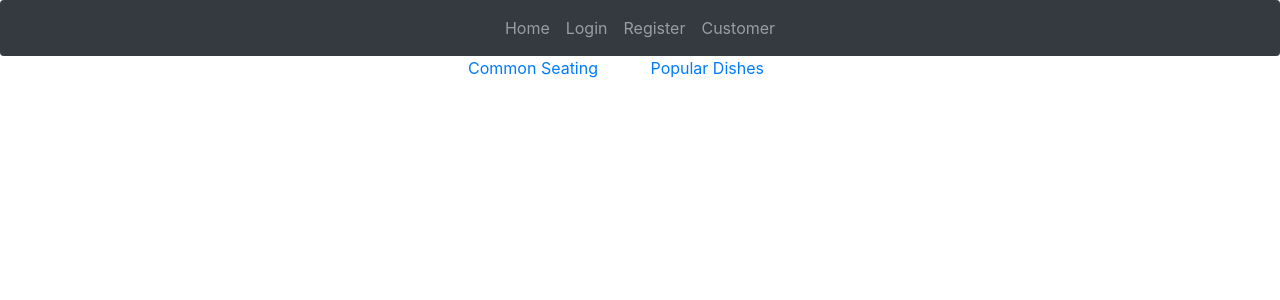
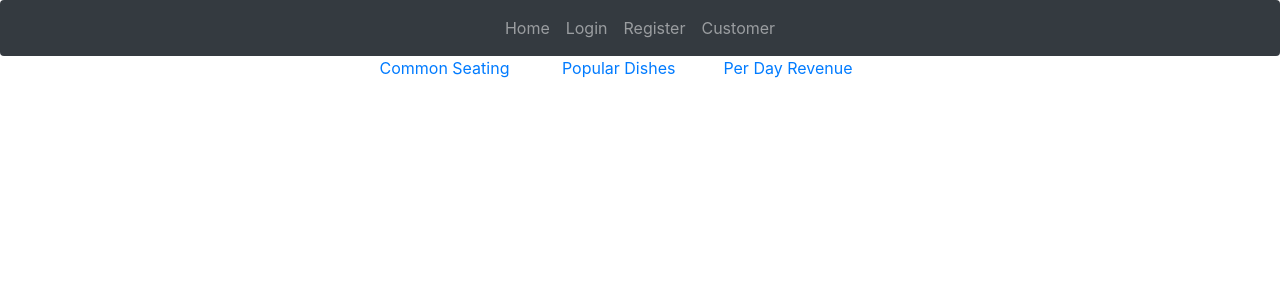
Before and after one commit to starlordsaraf/ACMS---Restaurant-Automation-System, a React (Create React App) app in the folder FrontendNew/: page /graphs in a window 1280 px wide. Shown: the top 300 px of the page. Built offline with nearby package versions, Linux system fonts and the light colour scheme; the HTML template or start-up script is replaced by a standard one.

Commit message:
Update GraphHome.js

```diff
--- a/FrontendNew/src/components/graphs/GraphHome.js
+++ b/FrontendNew/src/components/graphs/GraphHome.js
@@ -7,6 +7,7 @@ const GraphHome = () => {
        <div align="center">
           <NavLink to="/memgraph">Common Seating</NavLink> &emsp;&emsp;&emsp;
           <NavLink to="/ordergraph">Popular Dishes</NavLink>&emsp;&emsp;&emsp;
+          <NavLink to="/Revenuegraph">Per Day Revenue</NavLink>&emsp;&emsp;&emsp;
           <br/> <br/>
 
        </div>
```
